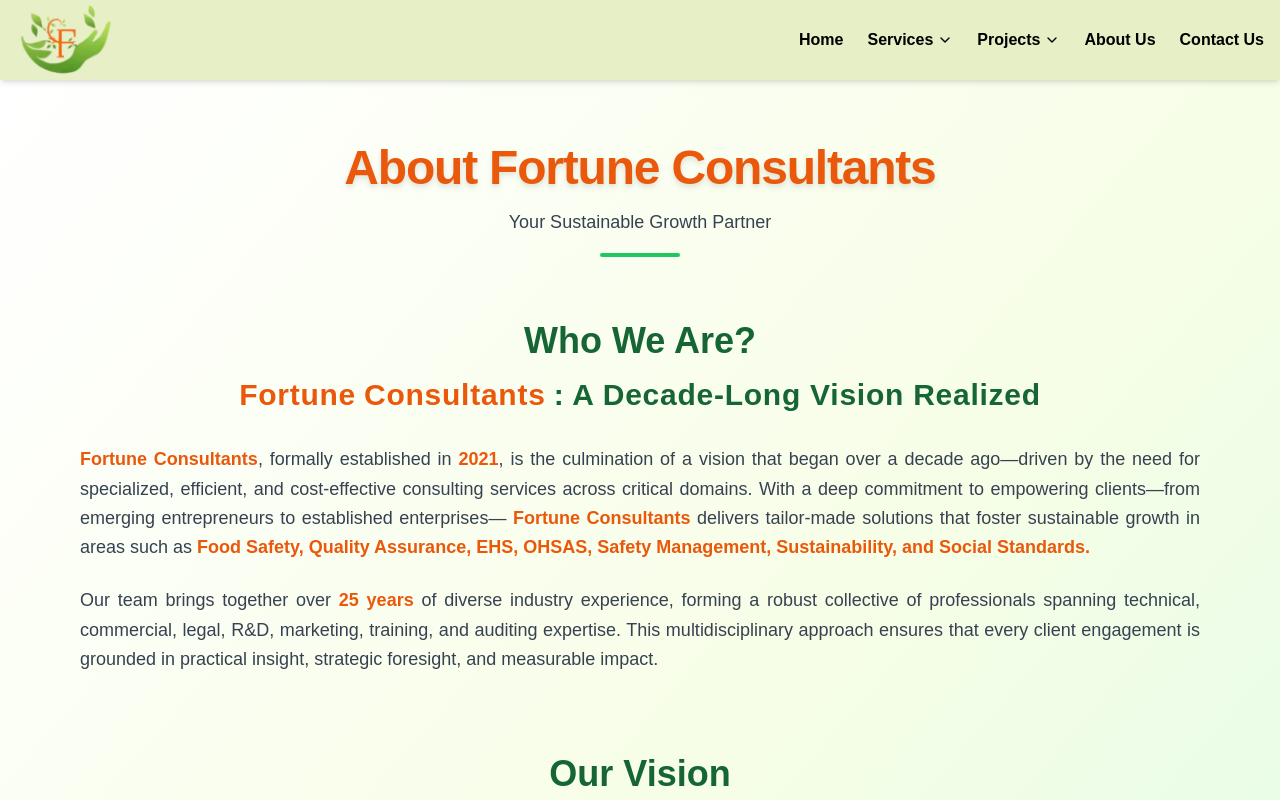
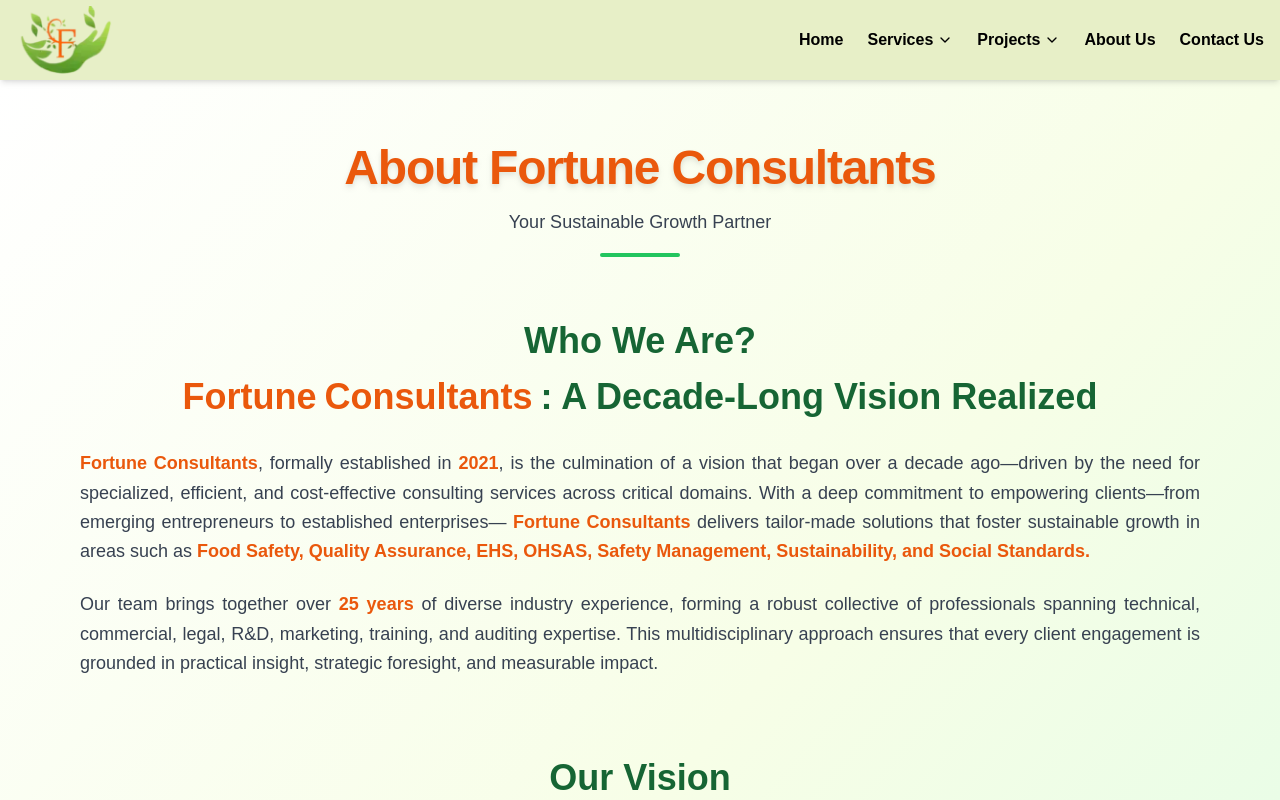
Before and after one commit to Lakshyabhati07/fcs.com, a React (Vite) app: page /about in a window 1280 px wide. Shown: the top 800 px of the page. Built offline with nearby package versions, Linux system fonts and the light colour scheme.

Commit message:
new chnages done about

```diff
--- a/src/pages/AboutUs.jsx
+++ b/src/pages/AboutUs.jsx
@@ -43,14 +43,18 @@
         <div className="space-y-16 max-w-6xl mx-auto text-justify px-4">
   <Section title="Who We Are?" delay={0.1}>
     {/* Animated Title */}
-    <div className="flex flex-wrap items-center justify-center gap-2 text-3xl font-extrabold tracking-wide ">
-      <h3 className="text-orange-600 animate-fade-in ">Fortune</h3>
-      <h3 className="text-orange-600 animate-slide-in ">Consultants</h3>
-      <h3 className="text-green-800 animate-glow ">
-        : A Decade-Long Vision Realized
-      </h3>
+    <div className="flex flex-wrap items-center justify-center gap-2 text-center">
+  <h3 className="text-orange-600 font-extrabold text-xl sm:text-2xl md:text-3xl lg:text-4xl animate-fade-in">
+    Fortune
+  </h3>
+  <h3 className="text-orange-600 font-extrabold text-xl sm:text-2xl md:text-3xl lg:text-4xl animate-slide-in">
+    Consultants
+  </h3>
+  <h3 className="text-green-800 font-extrabold text-xl sm:text-2xl md:text-3xl lg:text-4xl animate-glow">
+    : A Decade-Long Vision Realized
+  </h3>
+</div>
 
-    </div>
 
     {/* Description */}
     <p className="mt-8 text-lg leading-relaxed text-gray-700 animate-fade-in-up">
```
